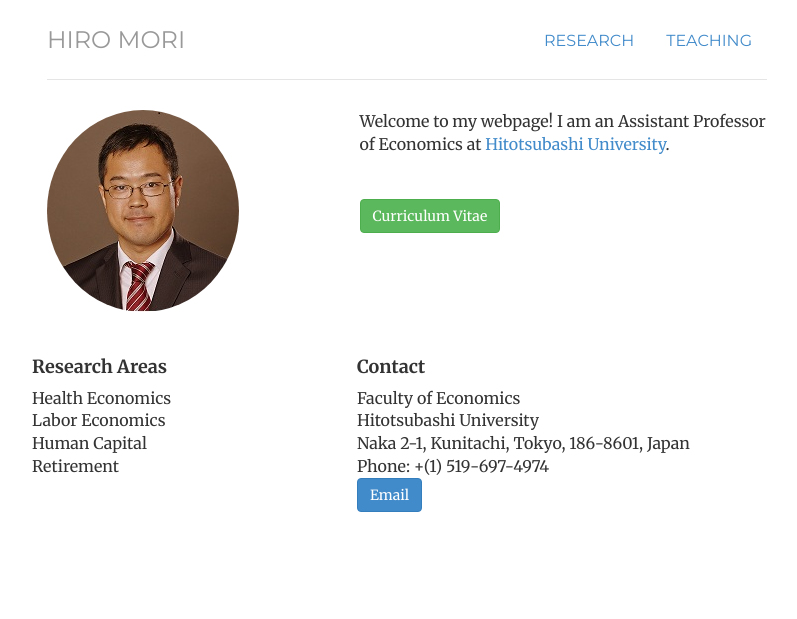
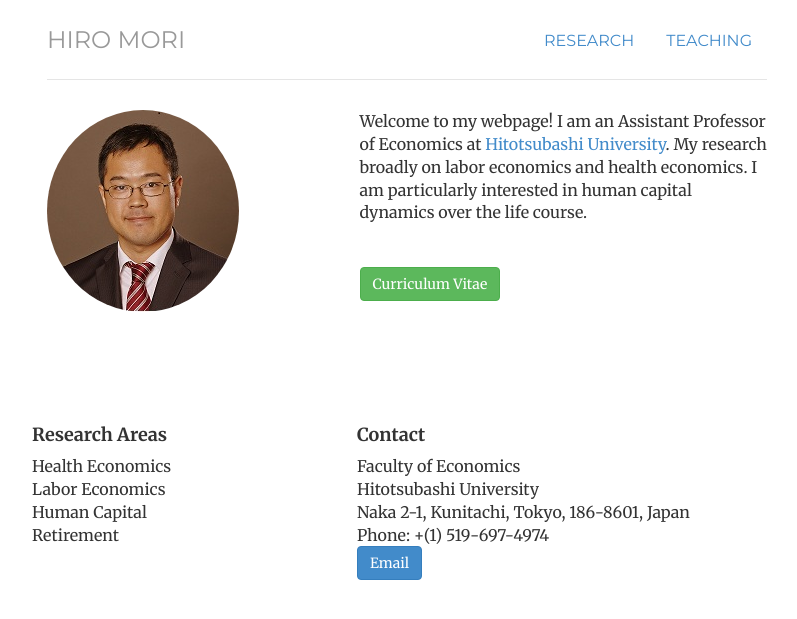
Before and after one commit to morihiroaki/morihiroaki.github.io, a Jekyll site: the page built from index.html, in a window 1280 px wide. Shown: the top 619 px of the page, without its empty margins (233-1030 px from the left). Built offline with Jekyll 4.4.1, drawn with Linux system fonts in a browser that asks for light colours.

Commit message:
Update index.html

```diff
--- a/index.html
+++ b/index.html
@@ -11,7 +11,8 @@ description:
             	<img  class="img-circle avatar" alt="Hiro Mori" src="files/portrait.jpg">
              </div>
              <div class='col-sm-7'>
-              <p> Welcome to my webpage! I am an Assistant Professor of Economics at <a href="http://www.econ.hit-u.ac.jp/~koho/english/">Hitotsubashi University</a>.  </p>
+              <p> Welcome to my webpage! I am an Assistant Professor of Economics at <a href="http://www.econ.hit-u.ac.jp/~koho/english/">Hitotsubashi University</a>. My research
+              broadly on labor economics and health economics. I am particularly interested in human capital dynamics over the life course.</p>
               <br/>
               <p> </p>
               	<a target="_blank" href="/files/cv_mori.pdf" class="btn btn-success" title="Download CV as PDF">Curriculum Vitae</a>
```
